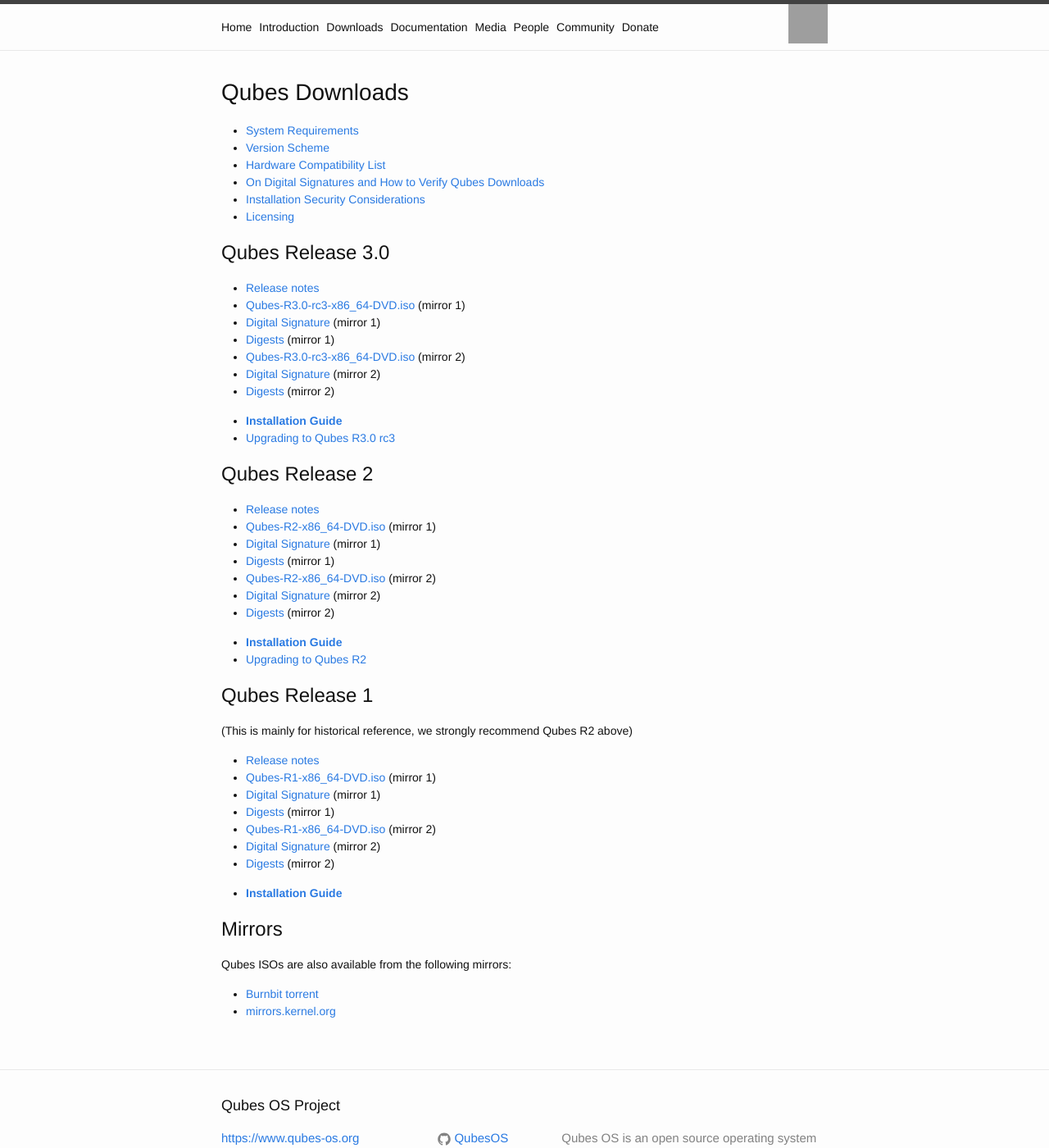
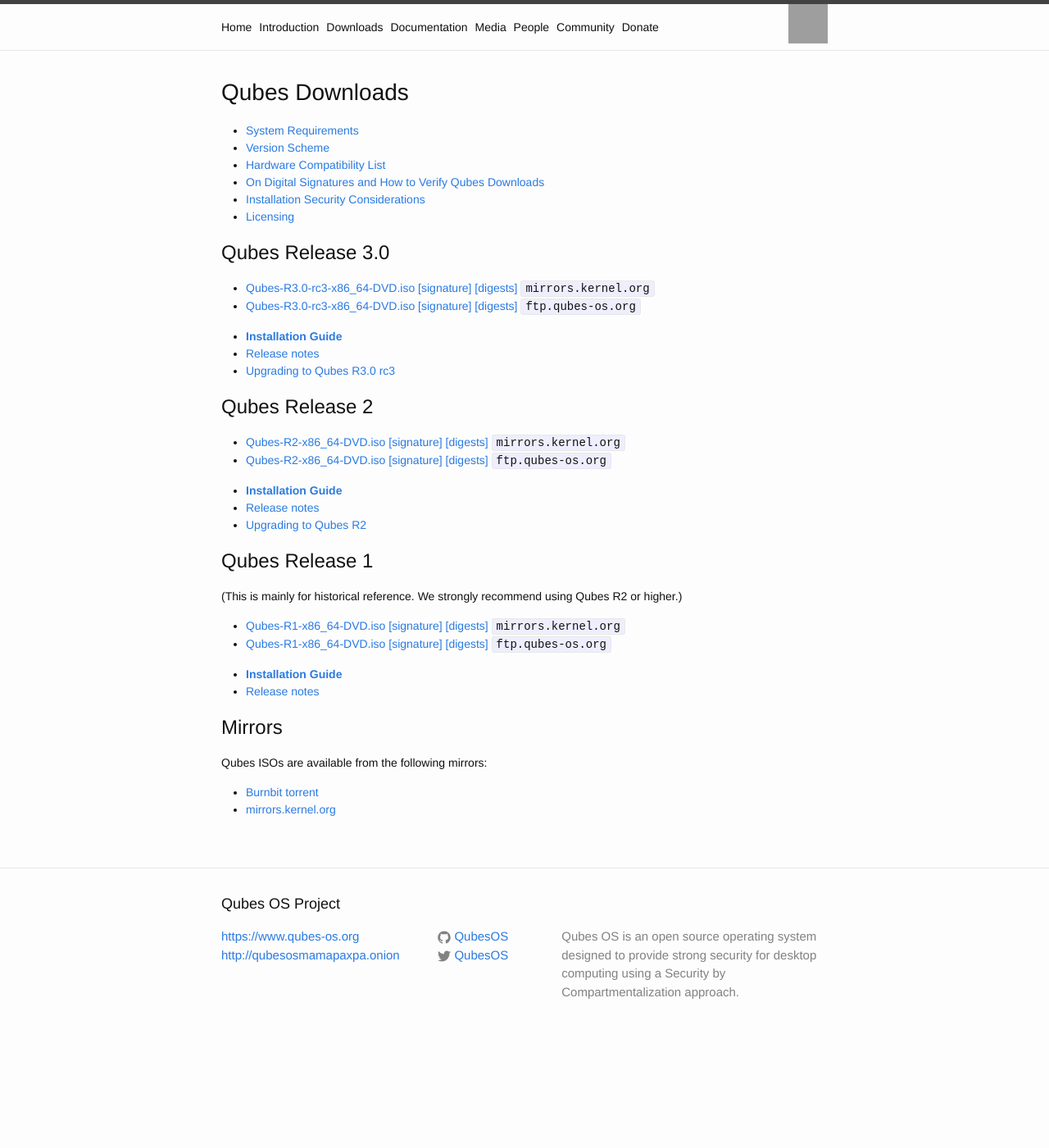
Before and after one commit to QubesOS/qubesos.github.io, a Jekyll site: the page built from pages/downloads.md, in a window 1280 px wide and 1400 px high. Shown: the whole window at 82% size. Built offline with Jekyll 4.4.1, drawn with Linux system fonts in a browser that asks for light colours; grey boxes are pictures that could not be loaded.

Commit message:
Streamline downloads page

```diff
--- a/pages/downloads.md
+++ b/pages/downloads.md
@@ -20,50 +20,56 @@ Qubes Downloads
 Qubes Release 3.0
 ---------------
 
--   [Release notes](/doc/releases/3.0/release-notes/)
--   [Qubes-R3.0-rc3-x86\_64-DVD.iso](https://mirrors.kernel.org/qubes/iso/Qubes-R3.0-rc3-x86_64-DVD.iso) (mirror 1)
--   [Digital Signature](https://mirrors.kernel.org/qubes/iso/Qubes-R3.0-rc3-x86_64-DVD.iso.asc) (mirror 1)
--   [Digests](https://mirrors.kernel.org/qubes/iso/Qubes-R3.0-rc3-x86_64-DVD.iso.DIGESTS) (mirror 1)
--   [Qubes-R3.0-rc3-x86\_64-DVD.iso](https://ftp.qubes-os.org/iso/Qubes-R3.0-rc3-x86_64-DVD.iso) (mirror 2)
--   [Digital Signature](https://ftp.qubes-os.org/iso/Qubes-R3.0-rc3-x86_64-DVD.iso.asc) (mirror 2)
--   [Digests](https://ftp.qubes-os.org/iso/Qubes-R3.0-rc3-x86_64-DVD.iso.DIGESTS) (mirror 2)
+-   [Qubes-R3.0-rc3-x86\_64-DVD.iso](https://mirrors.kernel.org/qubes/iso/Qubes-R3.0-rc3-x86_64-DVD.iso)
+      [[signature]](https://mirrors.kernel.org/qubes/iso/Qubes-R3.0-rc3-x86_64-DVD.iso.asc)
+      [[digests]](https://mirrors.kernel.org/qubes/iso/Qubes-R3.0-rc3-x86_64-DVD.iso.DIGESTS)
+      `mirrors.kernel.org`
+-   [Qubes-R3.0-rc3-x86\_64-DVD.iso](https://ftp.qubes-os.org/iso/Qubes-R3.0-rc3-x86_64-DVD.iso)
+      [[signature]](https://ftp.qubes-os.org/iso/Qubes-R3.0-rc3-x86_64-DVD.iso.asc)
+      [[digests]](https://ftp.qubes-os.org/iso/Qubes-R3.0-rc3-x86_64-DVD.iso.DIGESTS)
+      `ftp.qubes-os.org`
 
 -   **[Installation Guide](/doc/InstallationGuide/)**
+-   [Release notes](/doc/releases/3.0/release-notes/)
 -   [Upgrading to Qubes R3.0 rc3](/doc/releases/3.0/release-notes/#upgrading)
 
 Qubes Release 2
 ---------------
 
--   [Release notes](/doc/releases/2.0/release-notes/)
--   [Qubes-R2-x86\_64-DVD.iso](https://mirrors.kernel.org/qubes/iso/Qubes-R2-x86_64-DVD.iso) (mirror 1)
--   [Digital Signature](https://mirrors.kernel.org/qubes/iso/Qubes-R2-x86_64-DVD.iso.asc) (mirror 1)
--   [Digests](https://mirrors.kernel.org/qubes/iso/Qubes-R2-x86_64-DVD.iso.DIGESTS) (mirror 1)
--   [Qubes-R2-x86\_64-DVD.iso](https://ftp.qubes-os.org/iso/Qubes-R2-x86_64-DVD.iso) (mirror 2)
--   [Digital Signature](https://ftp.qubes-os.org/iso/Qubes-R2-x86_64-DVD.iso.asc) (mirror 2)
--   [Digests](https://ftp.qubes-os.org/iso/Qubes-R2-x86_64-DVD.iso.DIGESTS) (mirror 2)
+-   [Qubes-R2-x86\_64-DVD.iso](https://mirrors.kernel.org/qubes/iso/Qubes-R2-x86_64-DVD.iso)
+      [[signature]](https://mirrors.kernel.org/qubes/iso/Qubes-R2-x86_64-DVD.iso.asc)
+      [[digests]](https://mirrors.kernel.org/qubes/iso/Qubes-R2-x86_64-DVD.iso.DIGESTS)
+      `mirrors.kernel.org`
+-   [Qubes-R2-x86\_64-DVD.iso](https://ftp.qubes-os.org/iso/Qubes-R2-x86_64-DVD.iso)
+      [[signature]](https://ftp.qubes-os.org/iso/Qubes-R2-x86_64-DVD.iso.asc)
+      [[digests]](https://ftp.qubes-os.org/iso/Qubes-R2-x86_64-DVD.iso.DIGESTS)
+      `ftp.qubes-os.org`
 
 -   **[Installation Guide](/doc/InstallationGuide/)**
+-   [Release notes](/doc/releases/2.0/release-notes/)
 -   [Upgrading to Qubes R2](/doc/releases/2.0/release-notes/#upgrading)
 
 Qubes Release 1
 ---------------
 
-(This is mainly for historical reference, we strongly recommend Qubes R2 above)
+(This is mainly for historical reference. We strongly recommend using Qubes R2 or higher.)
 
--   [Release notes](/doc/releases/1.0/release-notes/)
--   [Qubes-R1-x86\_64-DVD.iso](https://mirrors.kernel.org/qubes/iso/Qubes-R1-x86_64-DVD.iso) (mirror 1)
--   [Digital Signature](https://mirrors.kernel.org/qubes/iso/Qubes-R1-x86_64-DVD.iso.asc) (mirror 1)
--   [Digests](https://mirrors.kernel.org/qubes/iso/Qubes-R1-x86_64-DVD.iso.DIGESTS) (mirror 1)
--   [Qubes-R1-x86\_64-DVD.iso](https://ftp.qubes-os.org/iso/Qubes-R1-x86_64-DVD.iso) (mirror 2)
--   [Digital Signature](https://ftp.qubes-os.org/iso/Qubes-R1-x86_64-DVD.iso.asc) (mirror 2)
--   [Digests](https://ftp.qubes-os.org/iso/Qubes-R1-x86_64-DVD.iso.DIGESTS) (mirror 2)
+-   [Qubes-R1-x86\_64-DVD.iso](https://mirrors.kernel.org/qubes/iso/Qubes-R1-x86_64-DVD.iso)
+      [[signature]](https://mirrors.kernel.org/qubes/iso/Qubes-R1-x86_64-DVD.iso.asc)
+      [[digests]](https://mirrors.kernel.org/qubes/iso/Qubes-R1-x86_64-DVD.iso.DIGESTS)
+      `mirrors.kernel.org`
+-   [Qubes-R1-x86\_64-DVD.iso](https://ftp.qubes-os.org/iso/Qubes-R1-x86_64-DVD.iso)
+      [[signature]](https://ftp.qubes-os.org/iso/Qubes-R1-x86_64-DVD.iso.asc)
+      [[digests]](https://ftp.qubes-os.org/iso/Qubes-R1-x86_64-DVD.iso.DIGESTS)
+      `ftp.qubes-os.org`
 
 -   **[Installation Guide](/doc/InstallationGuide/)**
+-   [Release notes](/doc/releases/1.0/release-notes/)
 
 Mirrors
 -------
 
-Qubes ISOs are also available from the following mirrors:
+Qubes ISOs are available from the following mirrors:
 
 -   [Burnbit torrent](http://burnbit.com/search?q=qubes)
 -   [mirrors.kernel.org](http://mirrors.kernel.org/qubes/iso/)
```
